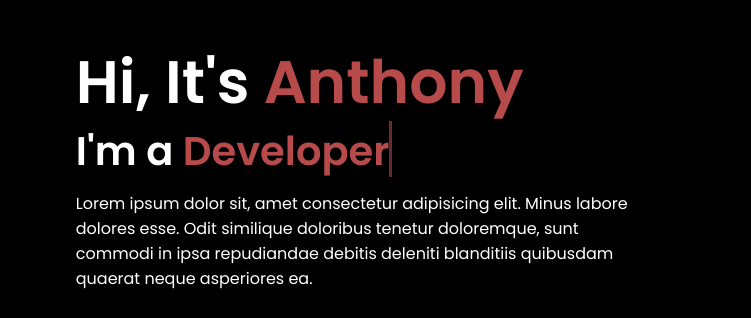
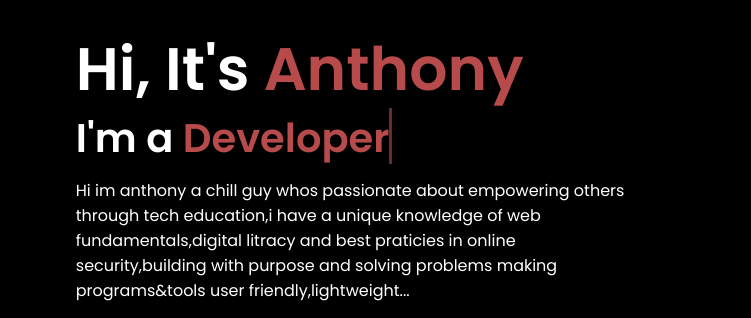
Before and after one commit to GamELordS234/Anthony-profilo, a website: page index.html in a window 1280 px wide. Shown: the part 157-475 px from the top of the page, 529-1280 px from the left. Drawn offline with Linux system fonts and the light colour scheme.

Commit message:
content(home): replace lorem ipsum intro text

```diff
--- a/index.html
+++ b/index.html
@@ -36,7 +36,7 @@
         <div class="home-content">
             <h1>Hi, It's <span>Anthony</span></h1>
             <h3 class="typing-text">I'm a <span></span></h3>
-            <p>Lorem ipsum dolor sit, amet consectetur adipisicing elit. Minus labore dolores esse. Odit similique doloribus tenetur doloremque, sunt commodi in ipsa repudiandae debitis deleniti blanditiis quibusdam quaerat neque asperiores ea.</p>
+            <p>Hi im anthony a chill guy whos passionate about empowering others through tech education,i have a unique knowledge of web fundamentals,digital litracy and best praticies in online security,building with purpose and solving problems making programs&amp;tools user friendly,lightweight...</p>
             <div class="social-icons">
                 <a href="https://www.linkedin.com/in/taiwo-lemboye-82548a3a0" target="_blank"><i class="fa-brands fa-linkedin"></i></a>
                 <a href="https://github.com/GamELordS234" target="_blank"><i class="fa-brands fa-github"></i></a>
```
